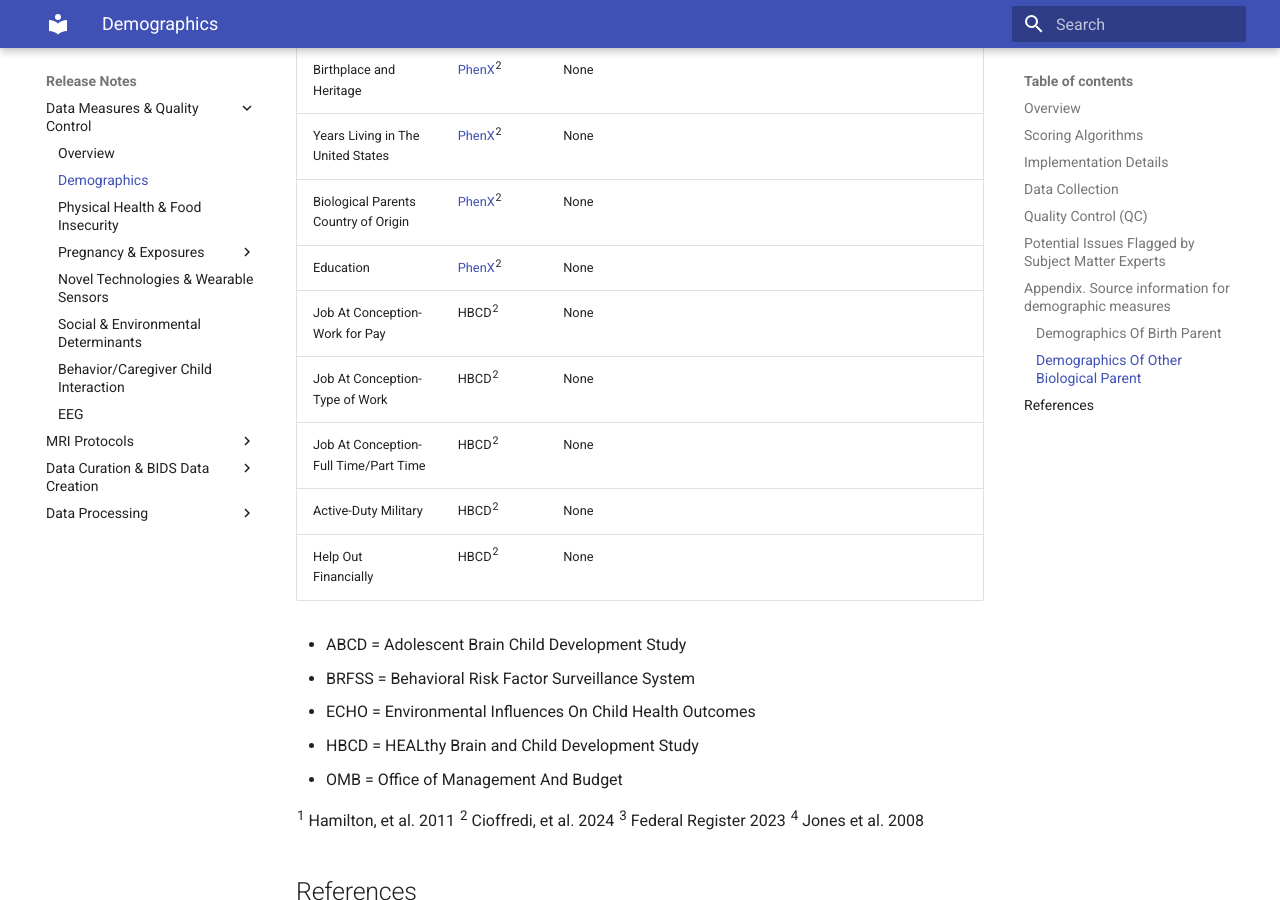
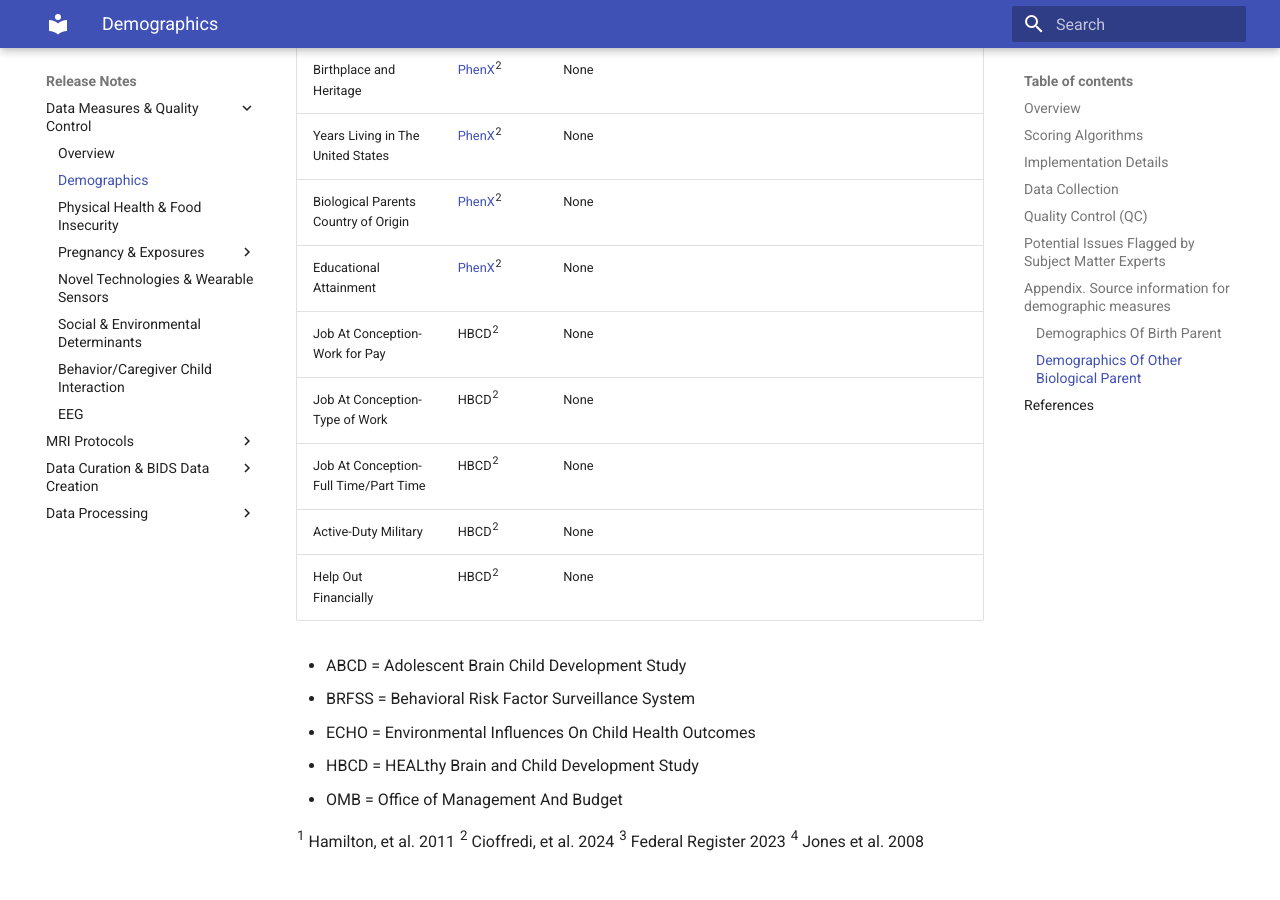
Before and after one commit to mattcieslak/hbcd-docs, an MkDocs documentation site: the page built from docs/measures/demographics.md, in a window 1280 px wide and 900 px high, scrolled down 4194 px. Built offline with MkDocs 1.6.1 and Material for MkDocs 9.7.7, drawn with Linux system fonts in a browser that asks for light colours.

Commit message:
Update demographics.md

```diff
--- a/docs/measures/demographics.md
+++ b/docs/measures/demographics.md
@@ -70,7 +70,7 @@ From [Cioffredi et al, *Developmental Cognitive Neuroscience,* 2024](https://www
 | Birthplace and Heritage | [PhenX](https://www.phenxtoolkit.org/protocols/view/10201)<sup>2</sup> | None |
 | Years Living in The United States | [PhenX](https://www.phenxtoolkit.org/protocols/view/11201)<sup>2</sup> | None |
 | Biological Parents Country of Origin | [PhenX](https://www.phenxtoolkit.org/protocols/view/10301)<sup>2</sup> | None |
-| Education | [PhenX](https://www.phenxtoolkit.org/protocols/view/11002)<sup>2</sup> | None |
+| Educational Attainment | [PhenX](https://www.phenxtoolkit.org/protocols/view/11002)<sup>2</sup> | None |
 | Job At Conception- Work for Pay  | HBCD<sup>2</sup> | None |
 | Job At Conception- Type of Work | HBCD<sup>2</sup> | None |
 | Job At Conception- Full Time/Part Time | HBCD<sup>2</sup> | None |
```
